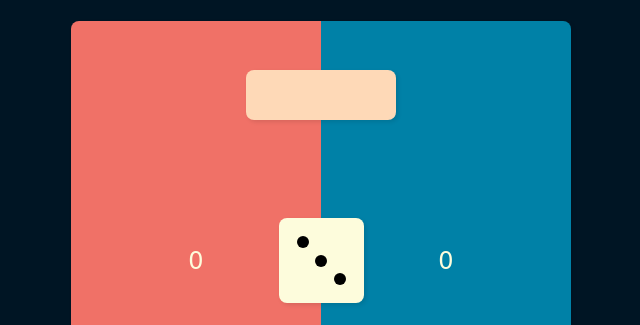
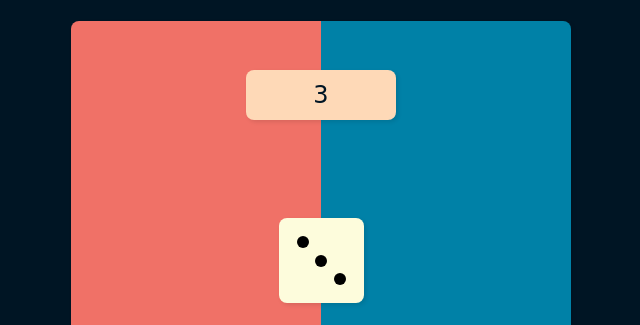
Before and after one commit to mhmdmsvi24/Dicer, a plain HTML site: page Level-1/index.html in a window 1280 px wide. Both pictures are taken after a click on the link "Roll". Shown: the part 139-464 px from the top of the page, 319-959 px from the left. Drawn offline with Linux system fonts and the light colour scheme.

Commit message:
feat: live score functionality added

```diff
--- a/Level-1/script.js
+++ b/Level-1/script.js
@@ -4,29 +4,50 @@
 const redPlayer = {
   name: "red",
   pos: "left",
-  score: 0
-}
+  score: 0,
+};
 
 const bluePlayer = {
   name: "blue",
   pos: "right",
-  score: 0
-}
+  score: 0,
+};
 
 // Roll
 const rollBtn = document.getElementById("btn-roll");
-rollBtn.addEventListener("click", () => roll(randNum))
+rollBtn.addEventListener("click", () => roll(randNum));
 
 function roll(randNum) {
- clearDice();
- const diceToShow = document.getElementById(`dice-${randNum()}`);
- diceToShow.classList.remove("d-none");
+  const score = randNum();
+  clearDice();
+  const diceToShow = document.getElementById(`dice-${score}`);
+  diceToShow.classList.remove("d-none");
+
+  // if dice 1 occurence happend clearLiveScore, else liveScore += score
+  score !== 1 ? showLive(score) : clearLiveScore();
 }
 
+// clear the dice (d-none)
 function clearDice() {
   for (let i = 1; i <= 6; i += 1) {
     document.getElementById(`dice-${i}`).classList.add("d-none");
   }
 }
 
+// clear the liveScore (currentLiveScore = 0)
+function clearLiveScore() {
+  currentLiveScore = 0;
+  liveScore.textContent = currentLiveScore;
+}
+
 const randNum = () => Math.trunc(Math.random() * 6) + 1;
+
+// Live Score
+const liveScore = document.getElementById("live-score");
+let currentLiveScore = 0;
+
+liveScore.textContent = currentLiveScore;
+function showLive(score) {
+  currentLiveScore += score;
+  liveScore.textContent = currentLiveScore;
+}
```
Also changed, not shown: Level-1/index.html (+2 -2 lines).
